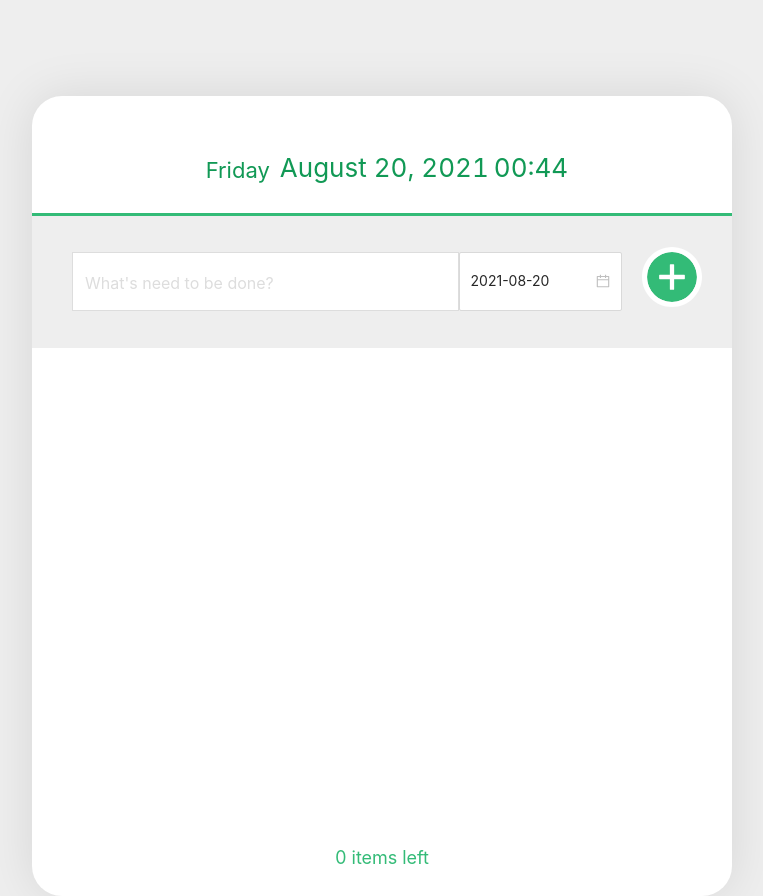
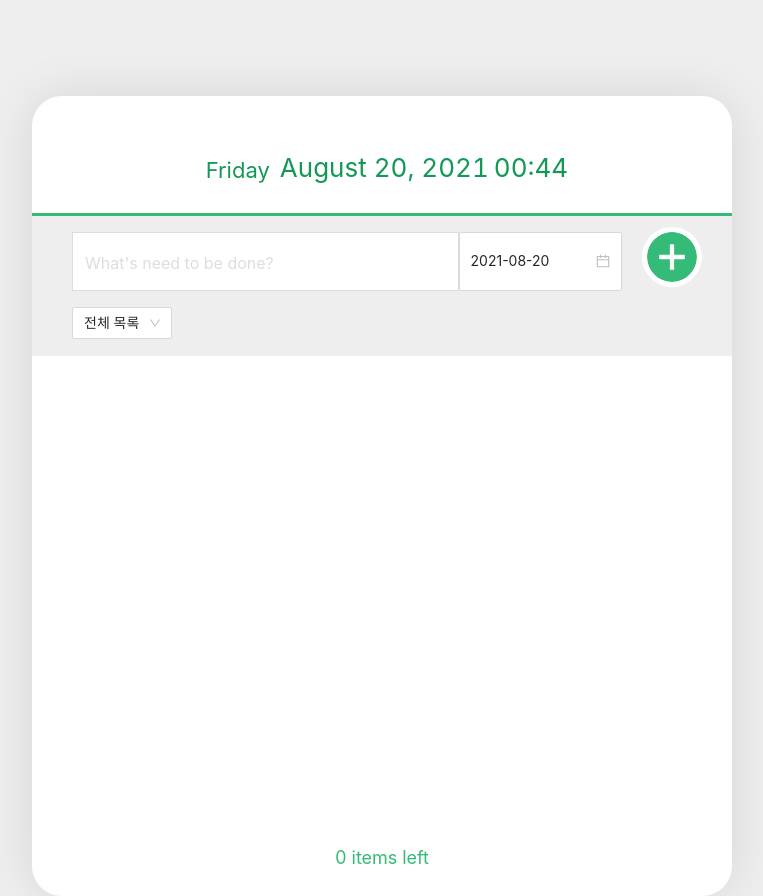
Before and after one commit to yh1120/todoList_ts, a React (Create React App) app: page / in a window 1280 px wide. Shown: the whole page, without its empty margins (258-1021 px from the left). Built offline with nearby package versions, Linux system fonts and the light colour scheme.

Commit message:
Feat: select box with different view

```diff
--- a/src/components/todo/TodoContainer.tsx
+++ b/src/components/todo/TodoContainer.tsx
@@ -7,14 +7,14 @@ import TodoFooter from "./template/footer/TodoFooter";
 import { ReactElement } from "react";
 
 const TodoContainer = (): ReactElement => {
-  const { todoState, nextIdState, incrementNextId, toggleTodo, removeTodo, createTodo } = useTodo();
+  const { todoState, nextIdState, listState, incrementNextId, toggleTodo, removeTodo, createTodo, changeListState } = useTodo();
 
   return (
     <>
       <TodoTemplate>
         <TodoHead />
-        <TodoCreate nextId={nextIdState} createTodo={createTodo} incrementNextId={incrementNextId} />
-        <TodoList toggleTodo={toggleTodo} removeTodo={removeTodo} todos={todoState} />
+        <TodoCreate nextId={nextIdState} createTodo={createTodo} incrementNextId={incrementNextId} changeListState={changeListState} />
+        <TodoList toggleTodo={toggleTodo} removeTodo={removeTodo} todos={todoState} listState={listState} />
         <TodoFooter todos={todoState} />
       </TodoTemplate>
     </>
--- a/src/components/todo/TodoService.tsx
+++ b/src/components/todo/TodoService.tsx
@@ -12,14 +12,17 @@ let initialTodos: Itodo[] = [];
 interface UseTodoReturn {
   todoState: Itodo[];
   nextIdState: number;
+  listState: string;
   incrementNextId: () => void;
   toggleTodo: (id: number) => void;
   removeTodo: (id: number) => void;
   createTodo: (todo: Itodo) => void;
+  changeListState: (state: string) => void;
 }
 
 export const useTodo = (): UseTodoReturn => {
   const [todoState, setTodoState] = useState(initialTodos);
+  const [listState, setListState] = useState("all");
   let nextIdState = 0;
 
   useEffect(() => {
@@ -29,6 +32,10 @@ export const useTodo = (): UseTodoReturn => {
   useEffect(() => {
     saveData();
   }, [todoState]);
+
+  const changeListState = (state: string) => {
+    setListState(state);
+  };
 
   const incrementNextId = () => {
     nextIdState = nextIdState + 1;
@@ -77,9 +84,11 @@ export const useTodo = (): UseTodoReturn => {
   return {
     todoState,
     nextIdState,
+    listState,
     incrementNextId,
     toggleTodo,
     removeTodo,
     createTodo,
+    changeListState,
   };
 };
--- a/src/components/todo/template/create/TodoCreate.tsx
+++ b/src/components/todo/template/create/TodoCreate.tsx
@@ -2,8 +2,10 @@ import React, { useState } from "react";
 import styled from "styled-components";
 import { PlusCircleOutlined } from "@ant-design/icons";
 import { Itodo } from "components/todo/TodoService";
-import { Modal, Button, DatePicker } from "antd";
+import { Select, Modal, Button, DatePicker } from "antd";
 import moment from "moment";
+
+const { Option } = Select;
 
 const CircleButton = styled.button<{ open: boolean }>`
   background: #33bb77;
@@ -32,9 +34,17 @@ const InsertForm = styled.form`
   display: flex;
   background: #eeeeee;
   padding-left: 40px;
-  padding-top: 36px;
+  padding-top: 16px;
   padding-right: 60px;
-  padding-bottom: 36px;
+  padding-bottom: 16px;
+`;
+
+const SelectForm = styled.div`
+  display: flex;
+  background: #eeeeee;
+  padding-left: 40px;
+  padding-right: 60px;
+  padding-bottom: 16px;
 `;
 
 const Input = styled.input`
@@ -55,9 +65,10 @@ interface TodoCreateProps {
   nextId: number;
   createTodo: (todo: Itodo) => void;
   incrementNextId: () => void;
+  changeListState: (state: string) => void;
 }
 
-const TodoCreate = ({ nextId, createTodo, incrementNextId }: TodoCreateProps) => {
+const TodoCreate = ({ nextId, createTodo, incrementNextId, changeListState }: TodoCreateProps) => {
   const [open, setOpen] = useState(false);
   const [value, setValue] = useState("");
   const [date, setDate] = useState(moment(new Date()));
@@ -90,10 +101,13 @@ const TodoCreate = ({ nextId, createTodo, incrementNextId }: TodoCreateProps) =>
 
   const handleDate = (value: moment.Moment | null, valueString: string): void => {
     if (value) {
-      console.log(valueString);
       setDate(value);
       setDateString(valueString);
     }
+  };
+
+  const handleChangeList = (value: string) => {
+    changeListState(value);
   };
 
   return (
@@ -106,6 +120,13 @@ const TodoCreate = ({ nextId, createTodo, incrementNextId }: TodoCreateProps) =>
             <PlusCircleOutlined />
           </CircleButton>
         </InsertForm>
+        <SelectForm>
+          <Select defaultValue="all" style={{ width: 100 }} onChange={handleChangeList}>
+            <Option value="all">전체 목록</Option>
+            <Option value="progress">진행 목록</Option>
+            <Option value="finish">완료 목록</Option>
+          </Select>
+        </SelectForm>
       </InsertFormPositioner>
       <Modal
         title="Error"
--- a/src/components/todo/template/list/TodoList.tsx
+++ b/src/components/todo/template/list/TodoList.tsx
@@ -14,13 +14,21 @@ interface TodoListProps {
   todos: Itodo[];
   toggleTodo: (id: number) => void;
   removeTodo: (id: number) => void;
+  listState: string;
 }
 
-const TodoList = ({ toggleTodo, removeTodo, todos }: TodoListProps) => {
+const TodoList = ({ toggleTodo, removeTodo, todos, listState }: TodoListProps) => {
+  const sortedTodos = todos.slice();
+  sortedTodos.sort((a: Itodo, b: Itodo): number => {
+    const date1 = new Date(a.date).getTime();
+    const date2 = new Date(b.date).getTime();
+    return date1 > date2 ? 1 : -1;
+  });
   return (
     <TodoListBlock>
-      <div>{todos && todos.map((todo) => !todo.done && <TodoItem toggleTodo={toggleTodo} removeTodo={removeTodo} key={todo.id} todo={todo} />)}</div>
-      <div>{todos && todos.map((todo) => todo.done && <TodoItem toggleTodo={toggleTodo} removeTodo={removeTodo} key={todo.id} todo={todo} />)}</div>
+      <div>{sortedTodos && listState === "all" && sortedTodos.map((todo) => <TodoItem toggleTodo={toggleTodo} removeTodo={removeTodo} key={todo.id} todo={todo} />)}</div>
+      <div>{sortedTodos && listState === "progress" && sortedTodos.map((todo) => !todo.done && <TodoItem toggleTodo={toggleTodo} removeTodo={removeTodo} key={todo.id} todo={todo} />)}</div>
+      <div>{sortedTodos && listState === "finish" && sortedTodos.map((todo) => todo.done && <TodoItem toggleTodo={toggleTodo} removeTodo={removeTodo} key={todo.id} todo={todo} />)}</div>
     </TodoListBlock>
   );
 };
```
